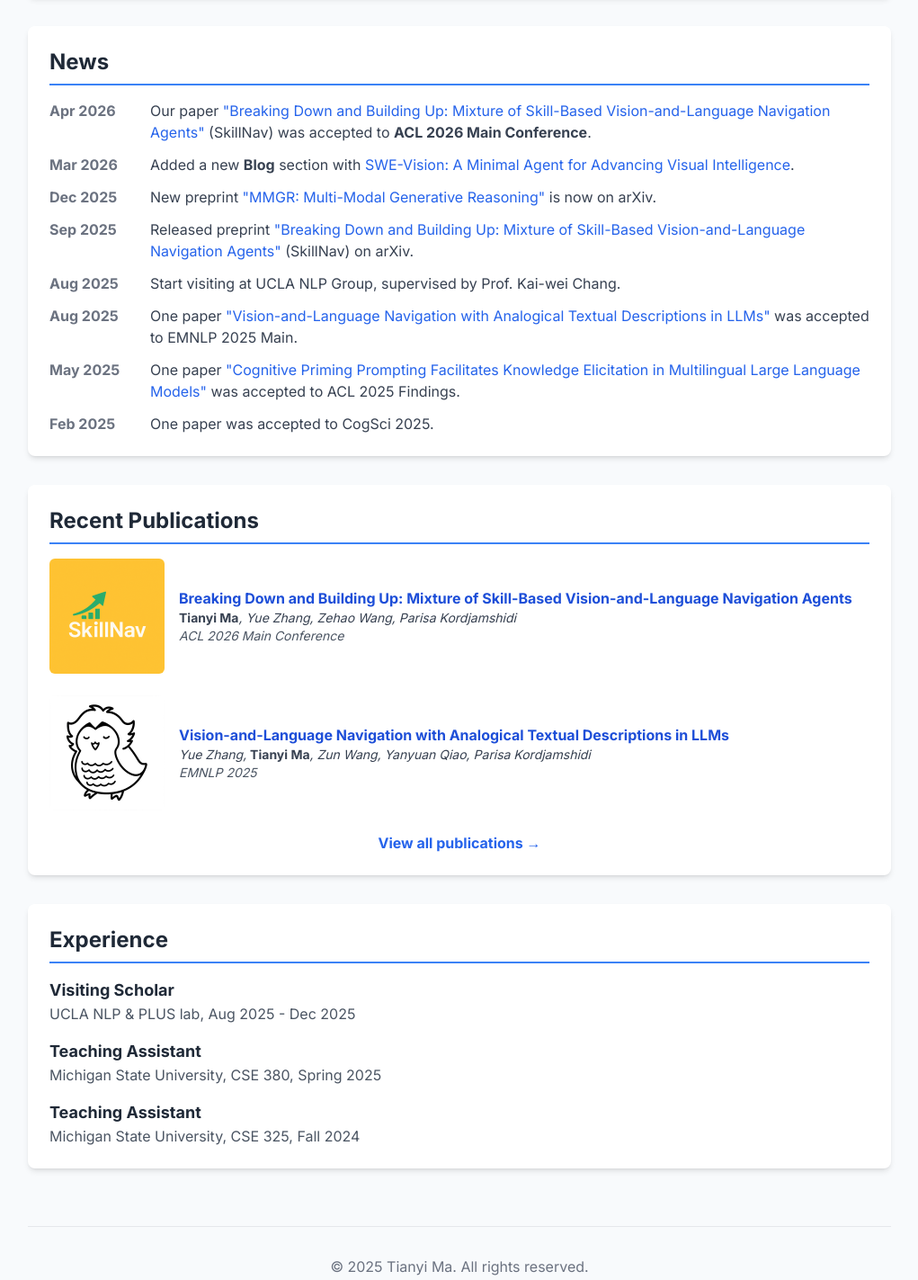
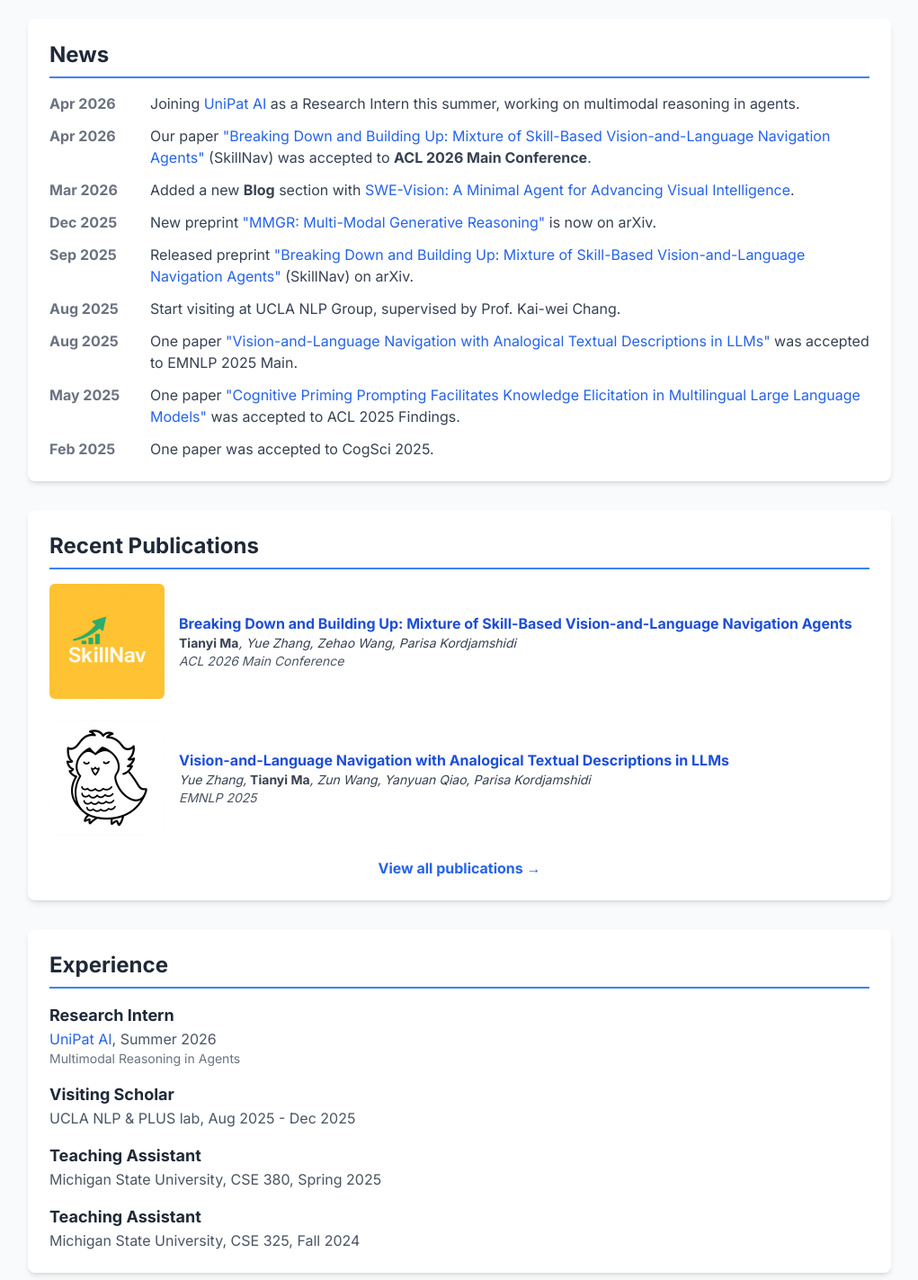
Before and after one commit to SueMarsR/suemarsr.github.io, a plain HTML site: page index.html in a window 1280 px wide. Shown: the part 495-1918 px from the top of the page at 90% size, without its empty margins (129-1150 px from the left). Drawn offline with nearby package versions, Linux system fonts and the light colour scheme.

Commit message:
Update Internship@UniPat 2026 summer

```diff
--- a/index.html
+++ b/index.html
@@ -120,7 +120,7 @@
                     <img class="w-32 h-32 rounded-full object-cover shadow-lg" src="https://5ea0275.webp.li/data/images/avatar/avatar-mty-2025.png" alt="Tianyi Ma 2025" onerror="this.onerror=null;this.src='data/images/icon-owl-2.ico';">
                     <div class="flex-1">
                         <h1 class="text-4xl font-bold text-gray-900">Tianyi Ma</h1>
-                        <p class="text-lg text-gray-600 mt-1">Seeking 2026 Summer Internships </p>
+                        <!-- <p class="text-lg text-gray-600 mt-1">Research Intern @ <a href="https://unipat.ai" target="_blank" rel="noopener noreferrer" class="text-blue-600 hover:underline">UniPat AI</a> · Summer 2026</p> -->
                         <p class="text-md text-gray-500">Ph.D. Student in Computer Science and Engineering @ Michigan State University</p>
                         <!-- UPDATED ICONS -->
                         <div class="flex space-x-4 mt-4">
@@ -152,6 +152,10 @@
                 <section class="bg-white p-6 rounded-lg shadow-md mb-8 fade-in-section" style="animation-delay: 200ms;">
                     <h2 class="text-2xl font-bold border-b-2 border-blue-500 pb-2 mb-4">News</h2>
                     <ul class="space-y-3 text-gray-700">
+                        <li class="flex items-start">
+                            <span class="font-semibold text-gray-500 w-28 shrink-0">Apr 2026</span>
+                            <span>Joining <a href="https://unipat.ai" target="_blank" rel="noopener noreferrer" class="text-blue-600 hover:underline">UniPat AI</a> as a Research Intern this summer, working on multimodal reasoning in agents.</span>
+                        </li>
                         <li class="flex items-start">
                             <span class="font-semibold text-gray-500 w-28 shrink-0">Apr 2026</span>
                             <span>Our paper <a href="https://arxiv.org/abs/2508.07642" target="_blank" class="text-blue-600 hover:underline">"Breaking Down and Building Up: Mixture of Skill-Based Vision-and-Language Navigation Agents"</a> (SkillNav) was accepted to <strong>ACL 2026 Main Conference</strong>.</span>
@@ -203,6 +207,11 @@
                 <section class="bg-white p-6 rounded-lg shadow-md mb-8 fade-in-section" style="animation-delay: 300ms;">
                     <h2 class="text-2xl font-bold border-b-2 border-blue-500 pb-2 mb-4">Experience</h2>
                     <div class="space-y-4">
+                        <div>
+                            <h3 class="font-semibold text-lg">Research Intern</h3>
+                            <p class="text-gray-600"><a href="https://unipat.ai" target="_blank" rel="noopener noreferrer" class="text-blue-600 hover:underline">UniPat AI</a>, Summer 2026</p>
+                            <p class="text-gray-500 text-sm">Multimodal Reasoning in Agents</p>
+                        </div>
                         <div>
                             <h3 class="font-semibold text-lg">Visiting Scholar</h3>
                             <p class="text-gray-600">UCLA NLP & PLUS lab, Aug 2025 - Dec 2025</p>
```
